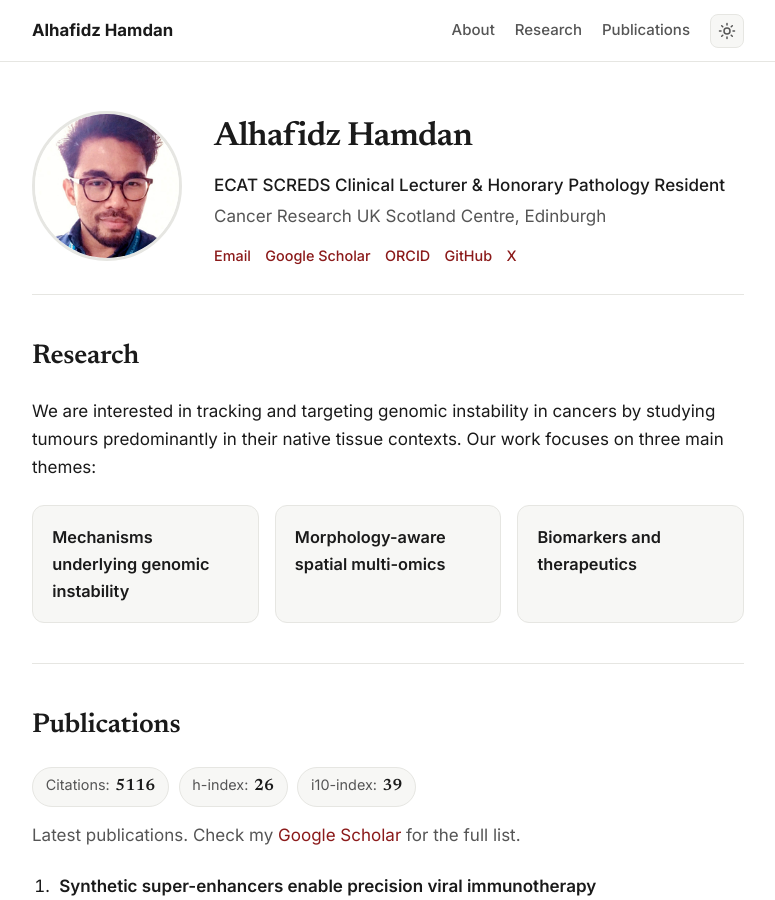
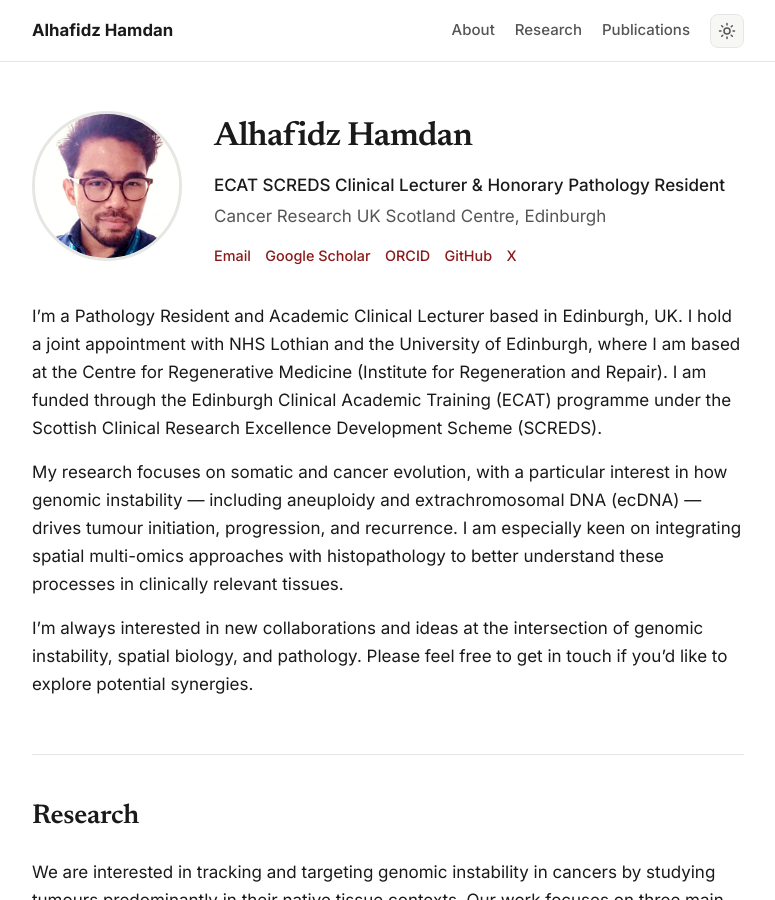
Before and after one commit to alhafidzhamdan/alhafidzhamdan.github.io, a Jekyll site: the page built from index.html, in a window 1280 px wide and 900 px high. Shown: the whole window, without its empty margins (252-1027 px from the left). Built offline with Jekyll 4.4.1, drawn with Linux system fonts in a browser that asks for light colours.

Commit message:
Add biography to profile

```diff
--- a/index.html
+++ b/index.html
@@ -23,6 +23,28 @@ layout: default
       {% if site.social.bluesky != "" %}<a href="{{ site.social.bluesky }}" aria-label="Bluesky" title="Bluesky" target="_blank" rel="noopener">Bluesky</a>{% endif %}
     </div>
   </div>
+</section>
+
+<section class="bio">
+  <p>
+    I’m a Pathology Resident and Academic Clinical Lecturer based in Edinburgh, UK.
+    I hold a joint appointment with NHS Lothian and the University of Edinburgh, where
+    I am based at the Centre for Regenerative Medicine (Institute for Regeneration and
+    Repair). I am funded through the Edinburgh Clinical Academic Training (ECAT)
+    programme under the Scottish Clinical Research Excellence Development Scheme (SCREDS).
+  </p>
+  <p>
+    My research focuses on somatic and cancer evolution, with a particular interest in
+    how genomic instability — including aneuploidy and extrachromosomal DNA (ecDNA) —
+    drives tumour initiation, progression, and recurrence. I am especially keen on
+    integrating spatial multi-omics approaches with histopathology to better understand
+    these processes in clinically relevant tissues.
+  </p>
+  <p>
+    I’m always interested in new collaborations and ideas at the intersection of genomic
+    instability, spatial biology, and pathology. Please feel free to get in touch if
+    you’d like to explore potential synergies.
+  </p>
 </section>
 
 <!-- ============================ RESEARCH ============================ -->
```
